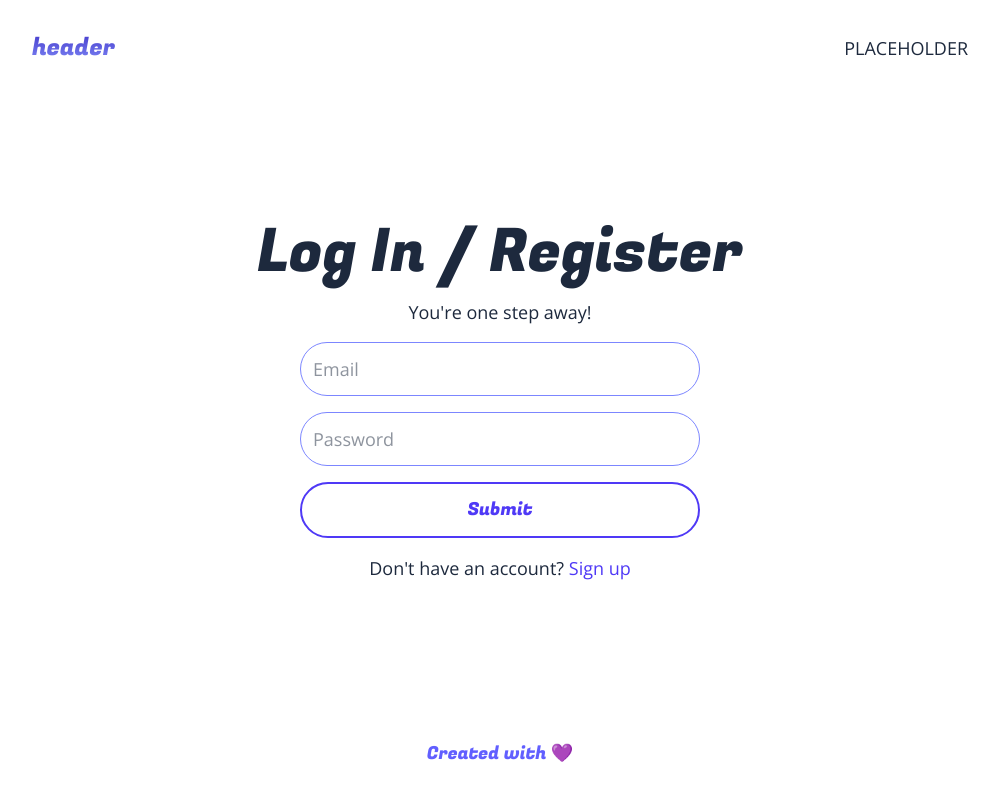
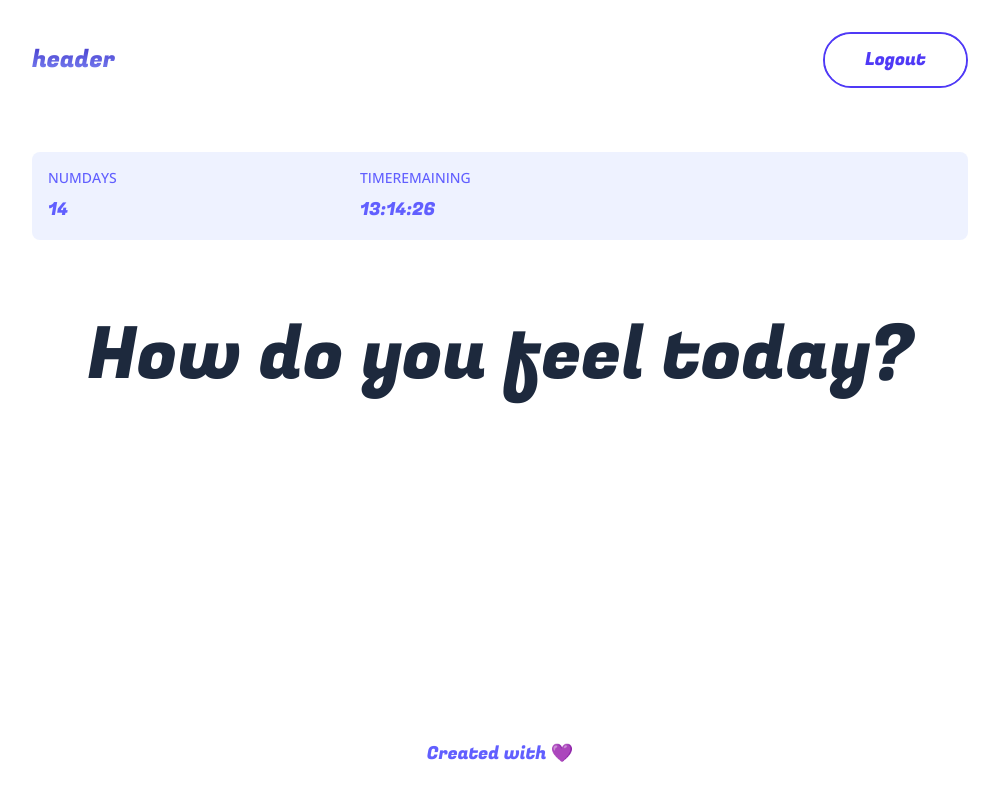
Before and after one commit to liangchow/full-stack-feedback, a Next.js app: page /dashboard in a window 1280 px wide. Shown: the whole page, without its empty margins (140-1139 px from the left). Built offline with nearby package versions, Linux system fonts and the light colour scheme.

Commit message:
Add Logout component
Worked on Dashboard

```diff
--- a/app/dashboard/page.js
+++ b/app/dashboard/page.js
@@ -1,5 +1,5 @@
+import Login from "@/components/Login"
 import Dashboard from "@/components/Dashboard"
-import Login from "@/components/Login"
 import Main from "@/components/Main"
 
 export const metadata = {
@@ -8,8 +8,9 @@ export const metadata = {
 
 export default function DashboardPage(){
 
-    const isAuthenticated = false
-    const children = (
+    const isAuthenticated = true
+
+    let children = (
         <Login />
     )
 
--- a/app/globals.css
+++ b/app/globals.css
@@ -25,3 +25,4 @@
 
 
 /* https://neonmint.efeele.dev/blog/posts/how-to-create-an-animated-border-with-tailwind */
+/* https://www.hyperui.dev/blog/animated-border-gradient-with-tailwindcss */
--- a/app/layout.js
+++ b/app/layout.js
@@ -1,6 +1,7 @@
 import { Fugaz_One, Open_Sans } from "next/font/google";
 import "./globals.css";
 import Link from "next/link";
+import Logout from "@/components/Logout";
 
 const opensans = Open_Sans({subsets: ["latin"]})
 const fugaz = Fugaz_One({subsets: ["latin"], weight:["400"]})
@@ -18,7 +19,7 @@ export default function RootLayout({ children }) {
       <Link href="/">
         <h1 className={"text-lg sm:text-xl md:text-2xl textGradient " + fugaz.className}>header</h1>
       </Link>
-      <div className="flex items-center justify-between">PLACEHOLDER</div>
+      <Logout />
     </header>
   )
 
--- a/components/Dashboard.js
+++ b/components/Dashboard.js
@@ -1,14 +1,31 @@
+import { Fugaz_One } from 'next/font/google'
 import React from 'react'
+
+const fugaz = Fugaz_One({subsets: ["latin"], weight: ["400"]})
 
 export default function Dashboard() {
 
   const statuses = {
-
+    num_days: 14,
+    time_remaining: '13:14:26',
   }
 
   return (
-    <div className='flex flex-col flex-1'>
-      <div className='grid grid-cols-1 sm:grid-coles-3 '></div>
+    <div className='flex flex-col flex-1 gap-10 sm:gap-14 md:gap-20'>
+      <div className='grid grid-cols-1 sm:grid-cols-3 bg-indigo-50 text-indigo-500 rounded-lg'>
+        {Object.keys(statuses).map((status, statusIndex) => {
+          return (
+            <div key={statusIndex} className="p-4 flex flex-col gap-1 sm:gap-2">
+              <p className="font-medium uppercase text-xs sm:text-sm">
+                {status.replaceAll('_', '')}</p>
+              <p className={'text-base sm:text-lg ' + fugaz.className}>
+                {statuses[status]}</p>
+            </div>)
+        })}
+      </div>
+      <h4 className={'text-5xl sm:text-6xl md:text-7xl text-center ' + fugaz.className}>
+        How do you <span>feel</span> today?
+      </h4>
     </div>
   )
 }
--- /dev/null
+++ b/components/Logout.js
@@ -0,0 +1,8 @@
+import React from 'react'
+import Button from './Button'
+
+export default function Logout() {
+  return (
+    <Button text="Logout" />
+  )
+}
```
